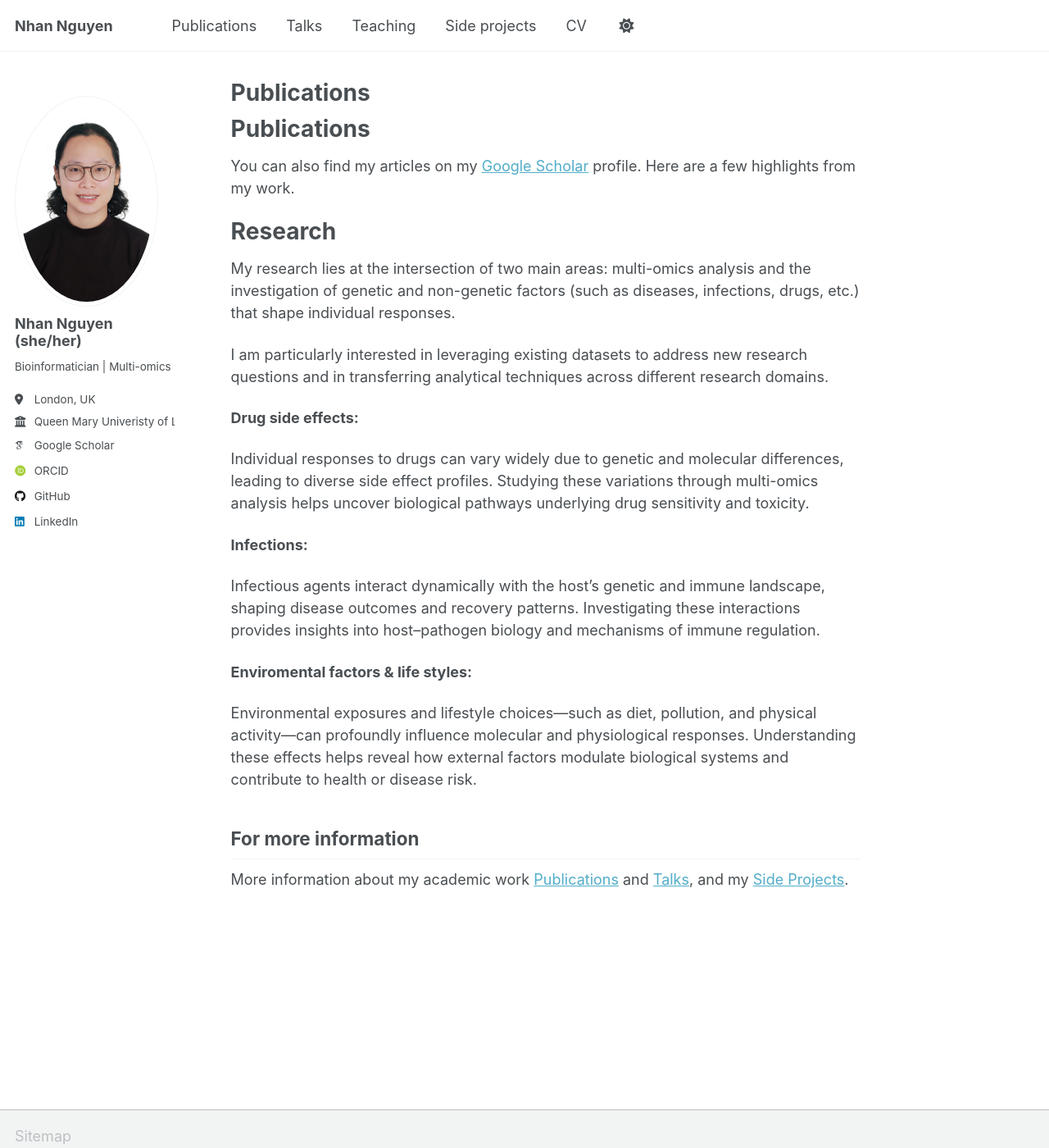
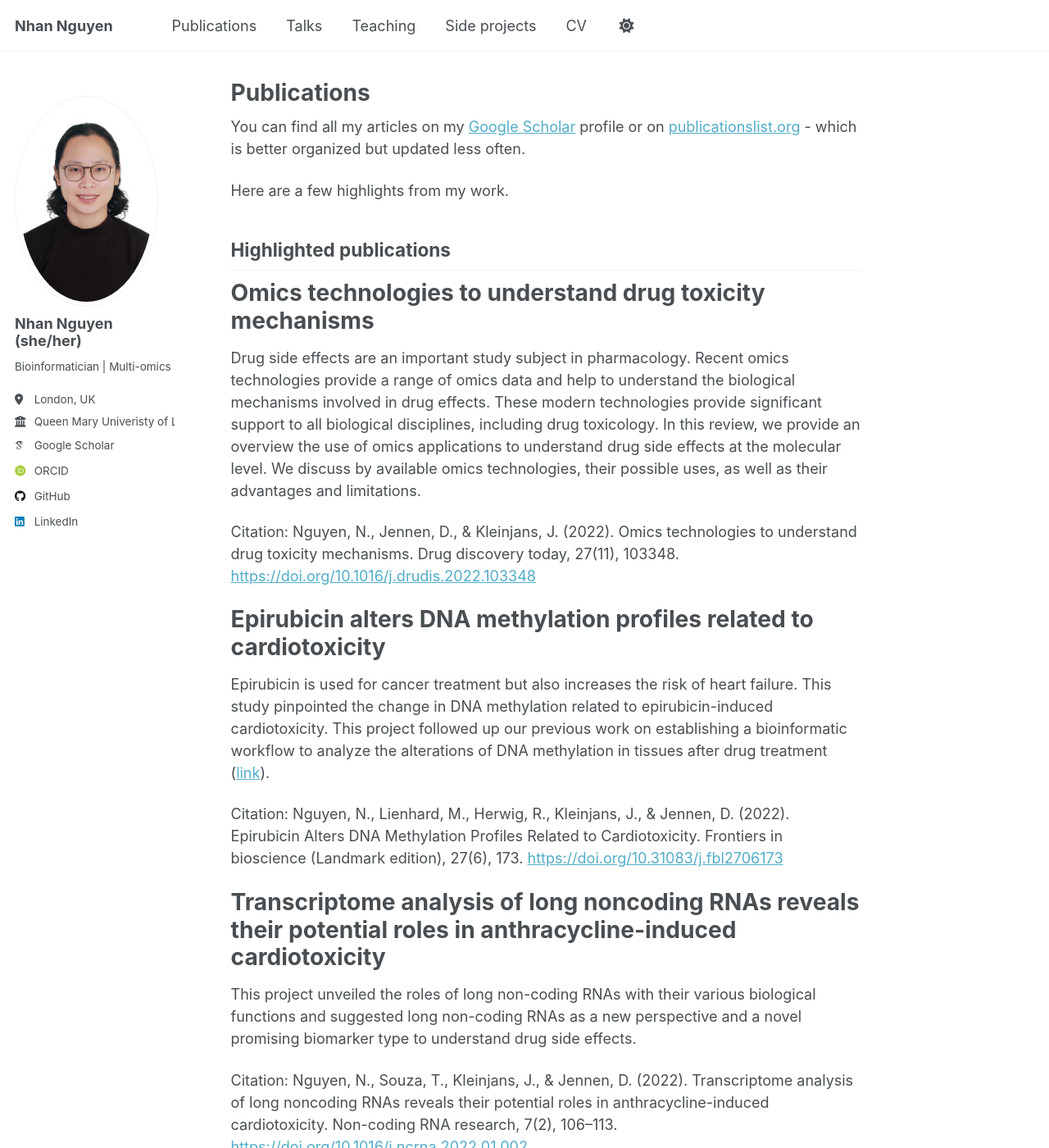
Before and after one commit to NhanNguyen000/NhanNguyen000.github.io, a Jekyll site: the page built from _pages/publications.md, in a window 1280 px wide and 1400 px high. Shown: the whole window at 82% size. Built offline with Jekyll 4.4.1, drawn with Linux system fonts in a browser that asks for light colours; some web fonts are replaced; a script that is not in the unit is left out; some of the changed text lies outside the part shown.

Commit message:
modify publications page

```diff
--- a/_pages/publications.md
+++ b/_pages/publications.md
@@ -6,29 +6,34 @@ redirect_from:
   - /publications.html
 ---
 
-Publications
-======
-You can also find my articles on my [Google Scholar](https://scholar.google.com/citations?user=pgWeRbwAAAAJ&hl=en) profile. Here are a few highlights from my work.
+You can find all my articles on my [Google Scholar](https://scholar.google.com/citations?user=pgWeRbwAAAAJ&hl=en) profile or on [publicationslist.org](http://publicationslist.org/nhan-nguyen) - which is better organized but updated less often.
 
-Research
-======
-My research lies at the intersection of two main areas: multi-omics analysis and the investigation of genetic and non-genetic factors (such as diseases, infections, drugs, etc.) that shape individual responses.
+Here are a few highlights from my work.
 
-I am particularly interested in leveraging existing datasets to address new research questions and in transferring analytical techniques across different research domains.
-
-**Drug side effects:**
-
-Individual responses to drugs can vary widely due to genetic and molecular differences, leading to diverse side effect profiles. Studying these variations through multi-omics analysis helps uncover biological pathways underlying drug sensitivity and toxicity.
-
-**Infections:**
-
-Infectious agents interact dynamically with the host’s genetic and immune landscape, shaping disease outcomes and recovery patterns. Investigating these interactions provides insights into host–pathogen biology and mechanisms of immune regulation.
-
-**Enviromental factors & life styles:**
-
-Environmental exposures and lifestyle choices—such as diet, pollution, and physical activity—can profoundly influence molecular and physiological responses. Understanding these effects helps reveal how external factors modulate biological systems and contribute to health or disease risk.
+Highlighted publications
+------
 
 
-For more information
-------
-More information about my academic work [Publications](https://nhannguyen000.github.io/publications/) and [Talks](https://nhannguyen000.github.io/talks/), and my [Side Projects](https://nhannguyen000.github.io/portfolio/).
+Omics technologies to understand drug toxicity mechanisms
+======
+Drug side effects are an important study subject in pharmacology. Recent omics technologies provide a range of omics data and help to understand the biological mechanisms involved in drug effects. These modern technologies provide significant support to all biological disciplines, including drug toxicology. In this review, we provide an overview the use of omics applications to understand drug side effects at the molecular level. We discuss by available omics technologies, their possible uses, as well as their advantages and limitations.
+
+Citation: Nguyen, N., Jennen, D., & Kleinjans, J. (2022). Omics technologies to understand drug toxicity mechanisms. Drug discovery today, 27(11), 103348. [https://doi.org/10.1016/j.drudis.2022.103348](https://doi.org/10.1016/j.drudis.2022.103348)
+
+Epirubicin alters DNA methylation profiles related to cardiotoxicity
+======
+Epirubicin is used for cancer treatment but also increases the risk of heart failure. This study pinpointed the change in DNA methylation related to epirubicin-induced cardiotoxicity. This project followed up our previous work on establishing a bioinformatic workflow to analyze the alterations of DNA methylation in tissues after drug treatment ([link](https://doi.org/10.1145/3510427.3510437)).
+
+Citation: Nguyen, N., Lienhard, M., Herwig, R., Kleinjans, J., & Jennen, D. (2022). Epirubicin Alters DNA Methylation Profiles Related to Cardiotoxicity. Frontiers in bioscience (Landmark edition), 27(6), 173. [https://doi.org/10.31083/j.fbl2706173](https://doi.org/10.31083/j.fbl2706173)
+
+Transcriptome analysis of long noncoding RNAs reveals their potential roles in anthracycline-induced cardiotoxicity
+======
+This project unveiled the roles of long non-coding RNAs with their various biological functions and suggested long non-coding RNAs as a new perspective and a novel promising biomarker type to understand drug side effects.
+
+Citation: Nguyen, N., Souza, T., Kleinjans, J., & Jennen, D. (2022). Transcriptome analysis of long noncoding RNAs reveals their potential roles in anthracycline-induced cardiotoxicity. Non-coding RNA research, 7(2), 106–113. [https://doi.org/10.1016/j.ncrna.2022.01.002](https://doi.org/10.1016/j.ncrna.2022.01.002)
+
+Translational Proteomics Analysis of Anthracycline-Induced Cardiotoxicity From Cardiac Microtissues to Human Heart Biopsies
+======
+Anthracycline is an important drug family used in cancer chemotherapy but it also increases the risk of heart failure. This project analyzed the proteomics data and detected several proteins as potential targets for further anthracycline-induced cardiotoxicity investigation.
+
+Citation: Nguyen, N., Souza, T., Verheijen, M. C. T., Gmuender, H., Selevsek, N., Schlapbach, R., Kleinjans, J., & Jennen, D. (2021). Translational Proteomics Analysis of Anthracycline-Induced Cardiotoxicity From Cardiac Microtissues to Human Heart Biopsies. Frontiers in genetics, 12, 695625. [https://doi.org/10.3389/fgene.2021.695625](https://doi.org/10.3389/fgene.2021.695625)
```
